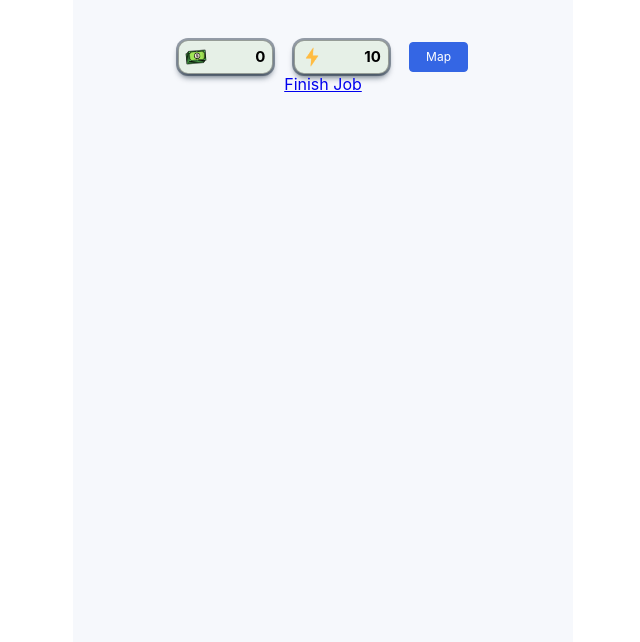
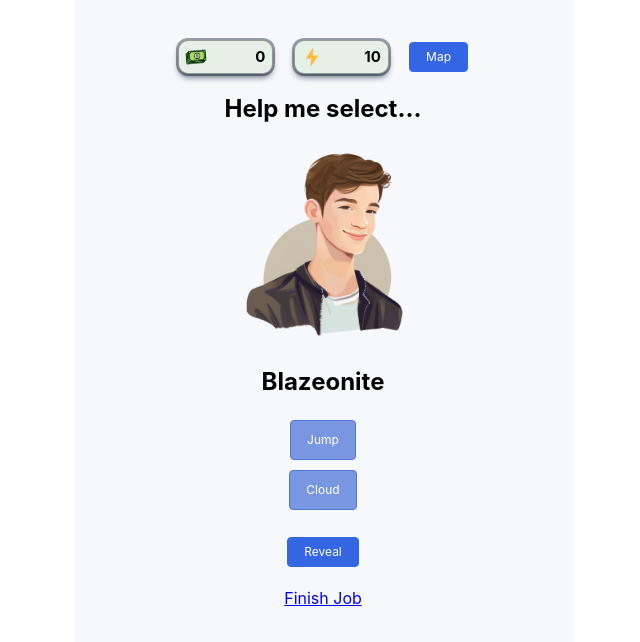
Before and after one commit to gaelduong/the-risky-translator, a React (Create React App) app: page /map in a window 1280 px wide. Both pictures are taken after a click on the button 640 px from the left and 400 px from the top of the page. Shown: the top 642 px of the page, without its empty margins (317-957 px from the left). Built offline with nearby package versions, Linux system fonts and the light colour scheme.

Commit message:
Set local storage

```diff
--- a/package.json
+++ b/package.json
@@ -7,9 +7,10 @@
     "@testing-library/react": "^13.4.0",
     "@testing-library/user-event": "^13.5.0",
     "leaflet": "^1.9.3",
-    "react-leaflet": "^4.2.0",
+    "lodash": "^4.17.21",
     "react": "^18.2.0",
     "react-dom": "^18.2.0",
+    "react-leaflet": "^4.2.0",
     "react-router-dom": "^6.8.1",
     "react-scripts": "5.0.1",
     "redux": "^4.2.1",
--- a/src/App.css
+++ b/src/App.css
@@ -70,6 +70,94 @@ button:active {
   border-color: #0039d7;
 }
 
+/* CSS */
+.button1 {
+  appearance: button;
+  background-color: #7996e0;
+  border: 1px solid #5177d6;
+  border-radius: 4px;
+  box-sizing: border-box;
+  color: #ffffff;
+  cursor: pointer;
+  font-family: Graphik, -apple-system, system-ui, 'Segoe UI', Roboto, Oxygen,
+    Ubuntu, Cantarell, 'Fira Sans', 'Droid Sans', 'Helvetica Neue', sans-serif;
+  font-size: 12px;
+  line-height: 1.15;
+  overflow: visible;
+  padding: 12px 16px;
+  margin: 5px 5px;
+  position: relative;
+  text-align: center;
+  text-transform: none;
+  transition: all 80ms ease-in-out;
+  user-select: none;
+  -webkit-user-select: none;
+  touch-action: manipulation;
+  width: fit-content;
+}
+
+.button1:disabled {
+  opacity: 0.5;
+}
+
+.button1:focus {
+  outline: 0;
+}
+
+.button1:hover {
+  background-color: #4f70c4;
+  border-color: #4f70c4;
+}
+
+.button1:active {
+  background-color: #4f70c4;
+  border-color: #4f70c4;
+}
+
+/* CSS */
+.button2 {
+  appearance: button;
+  background-color: #51d677;
+  border: 1px solid #66e434;
+  border-radius: 4px;
+  box-sizing: border-box;
+  color: #ffffff;
+  cursor: pointer;
+  font-family: Graphik, -apple-system, system-ui, 'Segoe UI', Roboto, Oxygen,
+    Ubuntu, Cantarell, 'Fira Sans', 'Droid Sans', 'Helvetica Neue', sans-serif;
+  font-size: 12px;
+  line-height: 1.15;
+  overflow: visible;
+  padding: 12px 16px;
+  margin: 5px 5px;
+  position: relative;
+  text-align: center;
+  text-transform: none;
+  transition: all 80ms ease-in-out;
+  user-select: none;
+  -webkit-user-select: none;
+  touch-action: manipulation;
+  width: fit-content;
+}
+
+.button2:disabled {
+  opacity: 0.5;
+}
+
+.button2:focus {
+  outline: 0;
+}
+
+.button2:hover {
+  background-color: #51d677;
+  border-color: #51d677;
+}
+
+.button2:active {
+  background-color: #51d677;
+  border-color: #51d677;
+}
+
 a {
   text-decoration: none;
 }
--- a/src/context/index.jsx
+++ b/src/context/index.jsx
@@ -9,15 +9,25 @@ const resultsMap = {
   REVEAL: 'reveals'
 }
 
-const initialState = { money: 0, items: WORDS }
+const initialState = {
+  money: parseInt(localStorage.getItem('money')) || 0,
+  items: WORDS
+}
 
 // Define the reducer functions for each state
 const appReducer = (state, action) => {
   switch (action.type) {
+    case 'RESET':
+      return { ...state, money: 0 }
+
     case 'INCREMENT':
+      localStorage.setItem('money', state.money + 1)
       return { ...state, money: state.money + 1 }
+
     case 'DECREMENT':
+      localStorage.setItem('money', state.money - 5)
       return { ...state, money: state.money - 5 }
+
     case 'TRACK_ACTIVITY':
       const { id, log } = action.payload
       const key = resultsMap[log.result]
--- a/src/ui/components/Header/index.jsx
+++ b/src/ui/components/Header/index.jsx
@@ -5,7 +5,7 @@ import flashImg from '../../../assets/images/flash.png'
 import { Link } from 'react-router-dom'
 
 const Header = () => {
-  const { state } = useContext(AppContext)
+  const { state, dispatch } = useContext(AppContext)
 
   const displayMoney =
     state.money < 0 ? `-${state.money * -1}` : `${state.money}`
@@ -37,6 +37,7 @@ const Header = () => {
           boxShadow:
             'rgba(6, 24, 44, 0.4) 0px 0px 0px 2px, rgba(6, 24, 44, 0.65) 0px 4px 6px -1px, rgba(255, 255, 255, 0.08) 0px 1px 0px inset'
         }}
+        onClick={() => dispatch({ type: 'RESET' })}
       >
         <img
           style={{
--- a/src/ui/screens/Map/index.jsx
+++ b/src/ui/screens/Map/index.jsx
@@ -42,7 +42,13 @@ export default function Map() {
           icon={iconPerson}
           eventHandlers={{
             click: e => {
-              navigate('/work', { state: { fromMapId: 0, locationId: 0 } })
+              navigate('/work', {
+                state: {
+                  fromMapId: 0,
+                  locationId: 0,
+                  workType: 'recog_multiple_choice'
+                }
+              })
             }
           }}
         />
```
